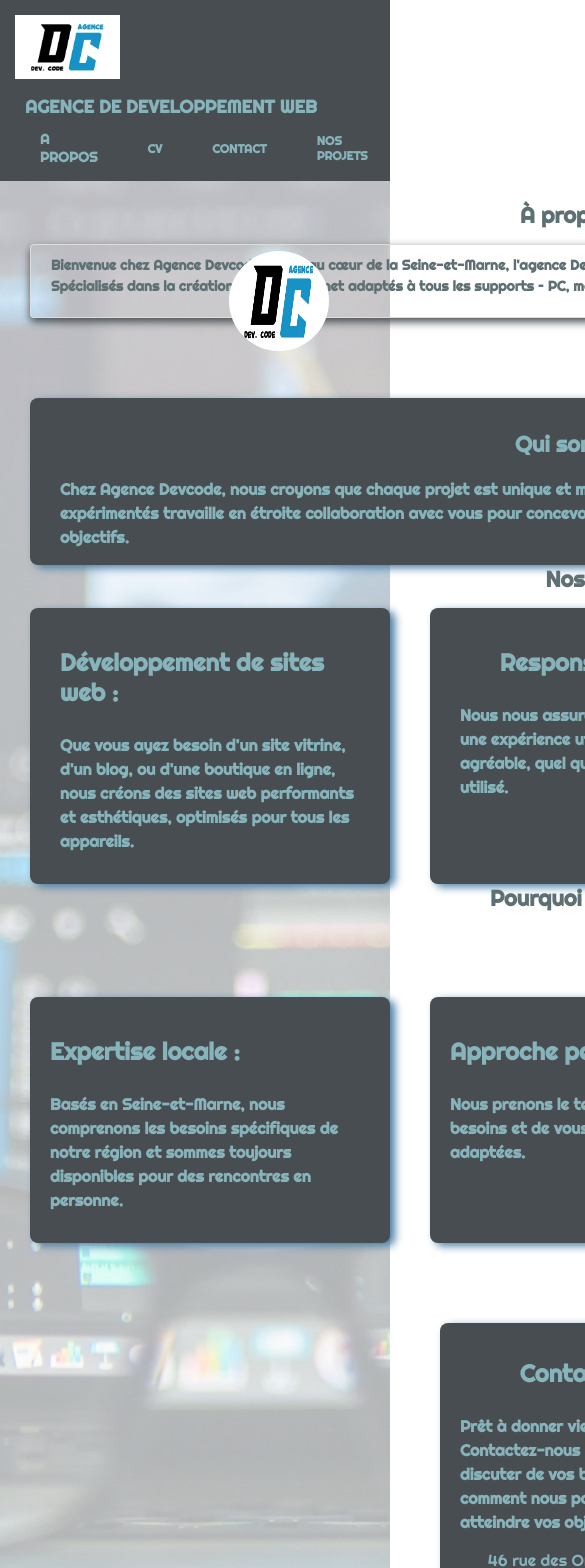
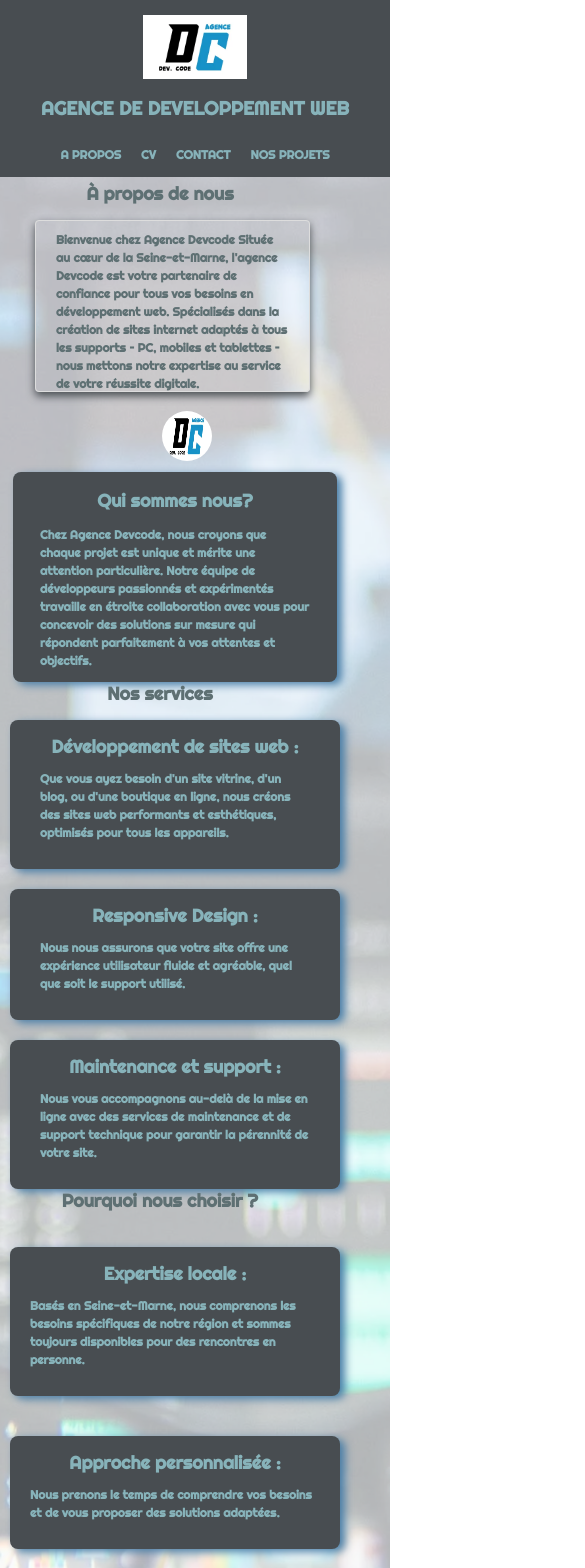
Before and after one commit to fredcentvin/Portfolio-perso, a React (Create React App) app: page / in a window 390 px wide. Shown: the top 1568 px of the page, 585 px wide, since content can reach past the window. Built offline with nearby package versions, Linux system fonts and the light colour scheme; a web font is replaced by a local one.

Commit message:
modifs css pour responsive

```diff
--- a/src/Components/nav/nav.css
+++ b/src/Components/nav/nav.css
@@ -89,10 +89,11 @@
         margin-top: 0;
     }
     .navContainer{
-        padding-left: 10px;
-        padding-right: 10px;
-        gap:50px;
-        margin-left: 15px;
+        padding-left: 0;
+        padding-right: 0;
+        gap:20px;
+        margin-left: 0;
+        margin-top: 15px;
     }
     .modalOverlay{
         left: -10px;
@@ -103,5 +104,8 @@
     .form{
         width: 280px;
     }
+    .pApropos{
+        font-size: 12px;
+    }
 
 }
--- a/src/Container/dcbio/dcbio.css
+++ b/src/Container/dcbio/dcbio.css
@@ -152,24 +152,29 @@
 
 @media (max-width: 768px){
     .gridItemAgence{
-        margin-left: 10px;
+        margin-left: 5px;
+        align-items: center;
         flex-direction: column;
-        align-items: center;
+        padding: 5px;
+        max-width: 300px;
     }
     .imageItemdcbio{
-        width: 100px;
-        height: 100px;
+        width: 50px;
+        height: 50px;
         margin-top: 20px;
         margin-bottom: 15px;
         margin-right: 20px;
+        top: 10%;
+        left:35%;
     }
     .pDcBio{
-        font-size: 14px;
+        font-size: 12px;
         padding: 0;
         margin: 0 10px 10px 10px;
+        max-width: 300px;
     }
     .dcbioTitle{
-        font-size: 22px;
+        font-size: 18px;
         margin-top: 0;
     }
     .scrollContainer {
@@ -178,5 +183,59 @@
          padding: 10px;
          border: 1px solid #ddd;
          border-radius: 4px;
+         margin-left: 25px;
+    }
+    .descriptionAgence{
+      max-width: 300px;
+      padding: 0 12px;
+      margin-left: 30px;
+    }
+    .textDescription{
+      font-size: 12px;
+      margin-left: 15px;
+      margin-right: 15px;
+    }
+    .ourServices{
+      flex-direction: column;
+      max-width: 300px;
+      gap: 20px;
+    }
+    .ourChoice{
+      flex-direction: column;
+      max-width: 300px;
+      margin: 0;
+      gap: 20px;
+    }
+    .descriptionAgence .dcbioTitle{
+      font-size: 18px;
+      margin-top: 15px;
+      margin-bottom: 0;
+    }
+    .titleServices{
+      font-size: 18px;
+      margin-top: 0;
+      margin-bottom: 0;
+    }
+    .gridServices{
+      padding: 15px 15px;
+      max-width: 300px;
+    }
+    .gridChoice{
+      margin-top: 20px;
+      padding: 15px 5px;
+      align-items: center;
+    }
+    .gridContact{
+      padding: 15px 15px;
+    }
+    .contact{
+      max-width: 300px;
+    }
+    .gridDcBio{
+      max-width: 300px;
+    }
+    .adresse{
+      font-size: 12px;
+      margin-bottom: 0;
     }
 }
--- a/src/Container/dcbio/dcbio.jsx
+++ b/src/Container/dcbio/dcbio.jsx
@@ -75,8 +75,8 @@
 
           <div itemprop="address" itemscope itemtype="http://schema.org/PostalAddress">
 						<span className='adresse' itemprop="streetAddress">46 rue des Ormes</span>
-						<span className='adresse'itemprop="addressLocality">Saint-Pierre les Nemours</span>,
-						<span className='adresse'itemprop="addressRegion"> Saint-Pierre les Nemours</span>
+						<span className='adresse'itemprop="addressLocality">Saint-Pierre les Nemours</span>
+						<span className='adresse'itemprop="addressRegion"> Ile de France</span>
 						<span className='adresse'itemprop="postalCode">77140</span>
 						<span className='adresse'itemprop="openingHours">Du lundi au vendredi de 10h à 19h</span>
 					</div>
--- a/src/Container/header/header.css
+++ b/src/Container/header/header.css
@@ -16,13 +16,15 @@
 @media (max-width: 768px){
     .Gridheader{
         flex-wrap: wrap;
+        justify-content: center;
     }
     h1 {
-        padding-left: 10px;
-        font-size: 18px;
+        padding-left: 0;
+        font-size: 19px;
     }
     .logoHeader{
         width: 64px;
         height: 64px;
+        text-align: center;
     }
 }
```
